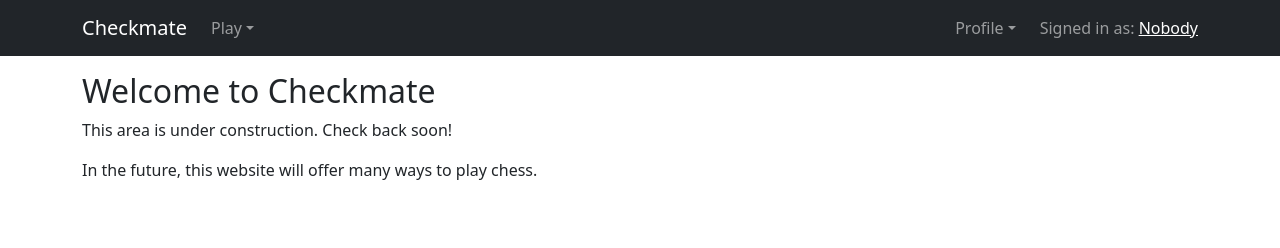
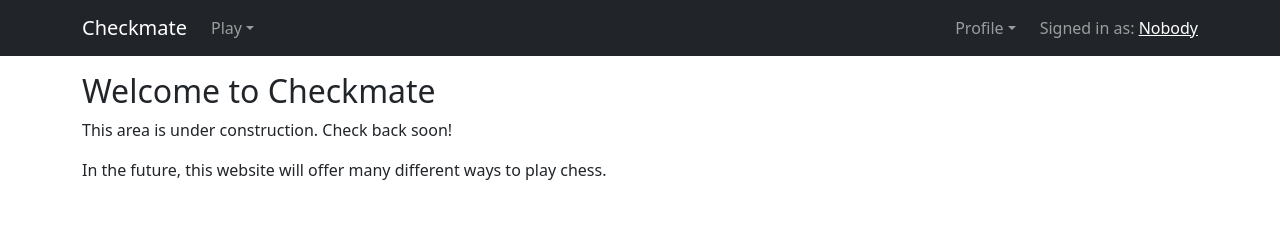
Before and after one commit to Ultrasonic1209/chess-app-frontend, a React (Create React App) app: page / in a window 1280 px wide. Shown: the top 248 px of the page. Built offline with nearby package versions, Linux system fonts and the light colour scheme.

Commit message:
Reword second paragraph

```diff
--- a/src/routes/home.js
+++ b/src/routes/home.js
@@ -4,7 +4,7 @@ export default function Home() {
       <main style={{ padding: "1rem 0" }}>
         <h2>Welcome to Checkmate</h2>
         <p>This area is under construction. Check back soon!</p>
-        <p>In the future, this website will offer many ways to play chess.</p>
+        <p>In the future, this website will offer many different ways to play chess.</p>
       </main>
     );
   }
```
